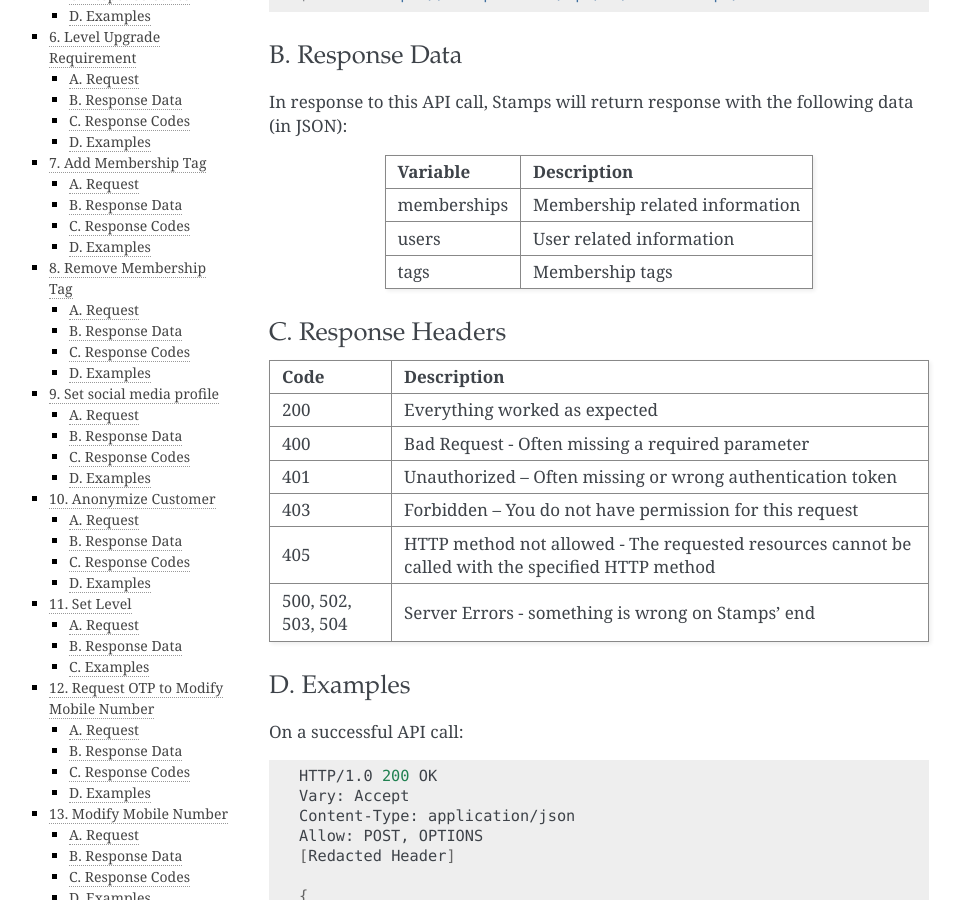
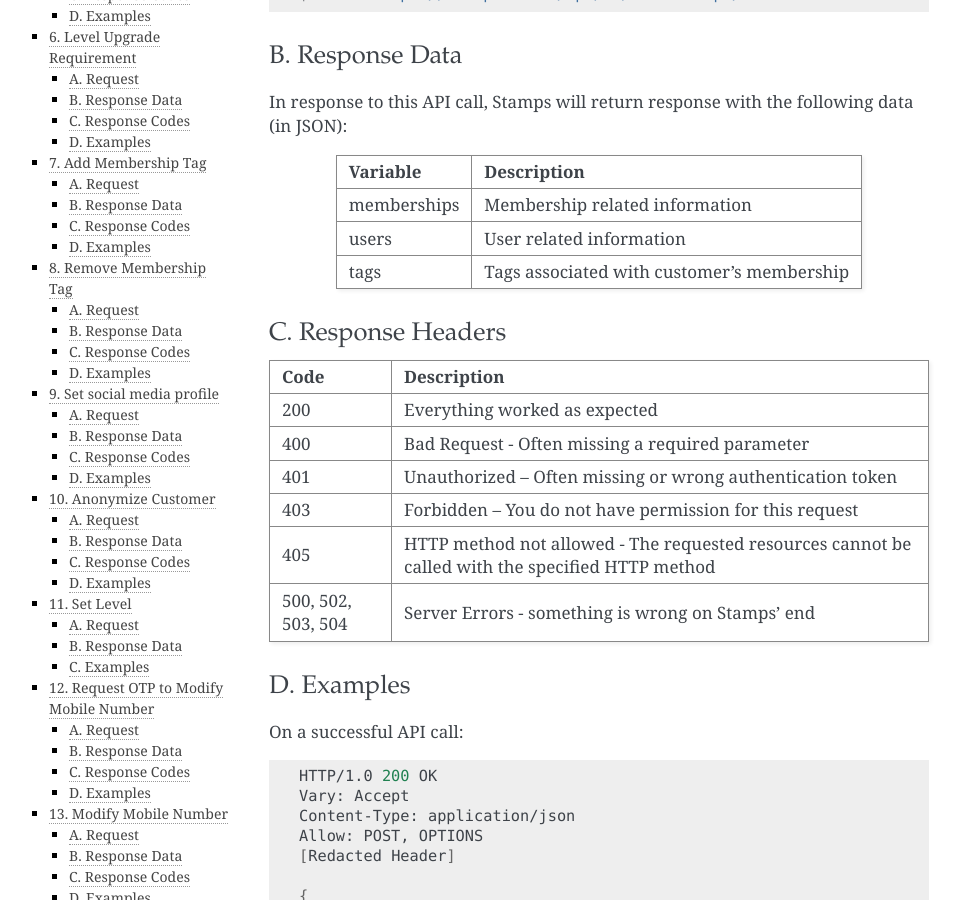
Before and after one commit to ui/stamps-api-docs, a Sphinx documentation site: the page built from source/customer_api.rst, in a window 1280 px wide and 900 px high, scrolled down 677 px. Shown: the whole window, without its empty margins (151-1112 px from the left). Built offline with Sphinx 7.4.7, drawn with Linux system fonts in a browser that asks for light colours.

Commit message:
Update tags description

```diff
--- a/source/customer_api.rst
+++ b/source/customer_api.rst
@@ -40,7 +40,7 @@ Variable            Description
 =================== ==============================
 memberships         Membership related information
 users               User related information
-tags                Membership tags
+tags                Tags associated with customer's membership
 =================== ==============================
 
 
```
